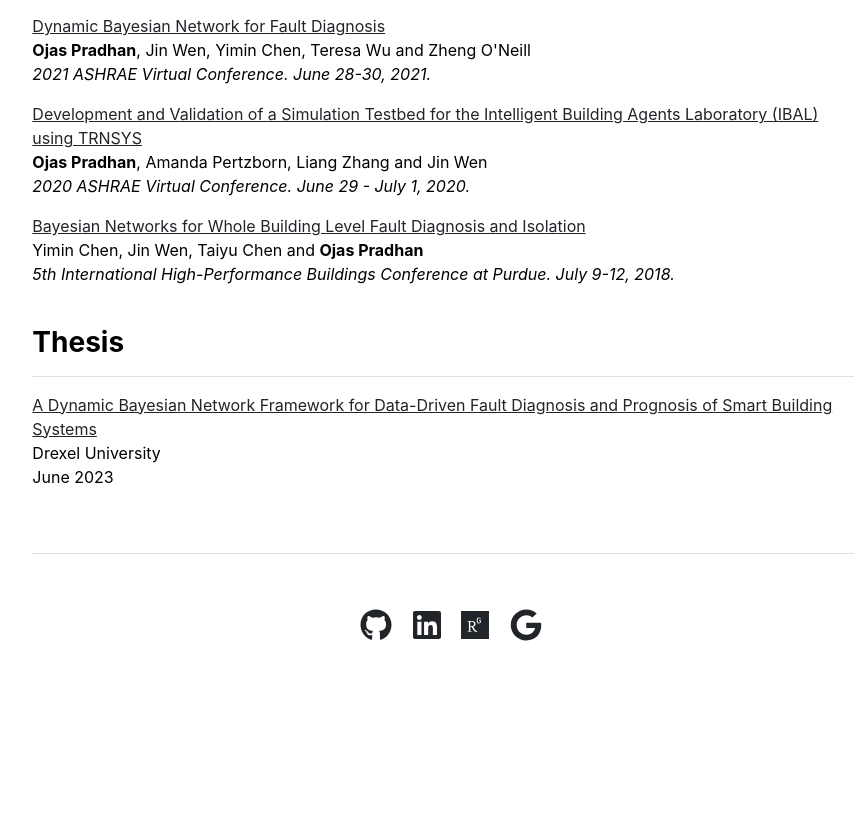
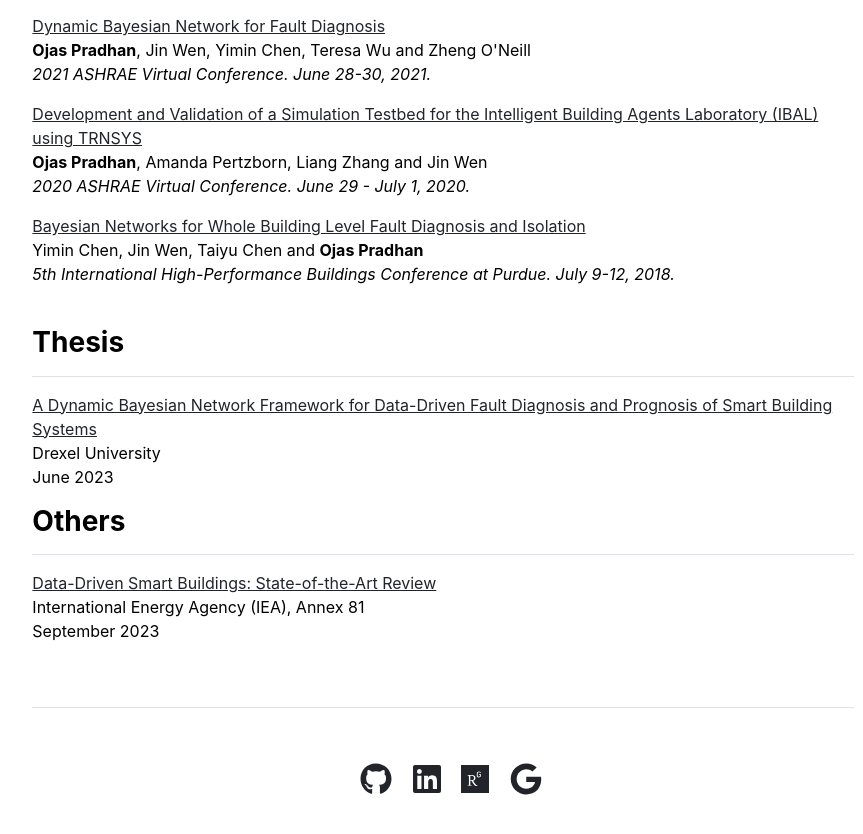
Before and after one commit to pradhanojas/pradhanojas.github.io, a Jekyll site: the page built from publications.md, in a window 1280 px wide and 900 px high, scrolled down 1578 px. Shown: the top 834 px of the window, without its empty margins (197-1060 px from the left). Built offline with Jekyll 4.4.1, drawn with Linux system fonts in a browser that asks for light colours; before the commit the page ends 2324 px from its top, so only the background shows below that.

Commit message:
Update publications.html

```diff
--- a/_includes/publications.html
+++ b/_includes/publications.html
@@ -61,9 +61,14 @@
 
     <br>
     <h3 class="fw-bold border-bottom pb-3 mb-3">Thesis</h3>
-
     <p><a href="https://www.proquest.com/openview/d913b97794d034c588da37b8bf9009b5/1?pq-origsite=gscholar&cbl=18750&diss=y" target="blank">A Dynamic Bayesian Network Framework for Data-Driven Fault Diagnosis and Prognosis of Smart Building Systems</a>
     <br>Drexel University
     <br>June 2023
+
+    <br>
+    <h3 class="fw-bold border-bottom pb-3 mb-3">Others</h3>
+    <p><a href="https://vbn.aau.dk/en/publications/data-driven-smart-buildings-state-of-the-art-review" target="blank">Data-Driven Smart Buildings: State-of-the-Art Review</a>
+    <br>International Energy Agency (IEA), Annex 81
+    <br>September 2023
   </div>
 </div>
```
